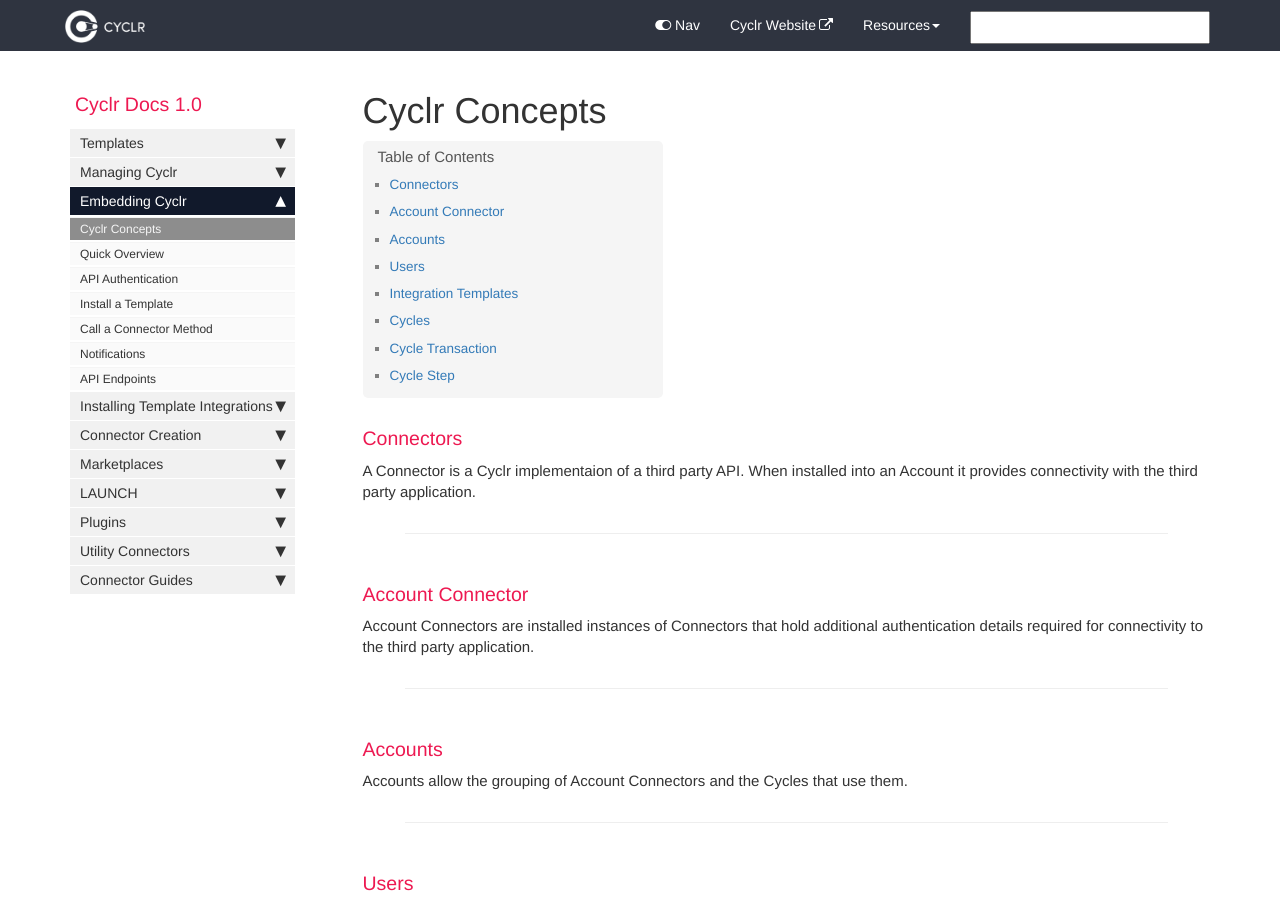
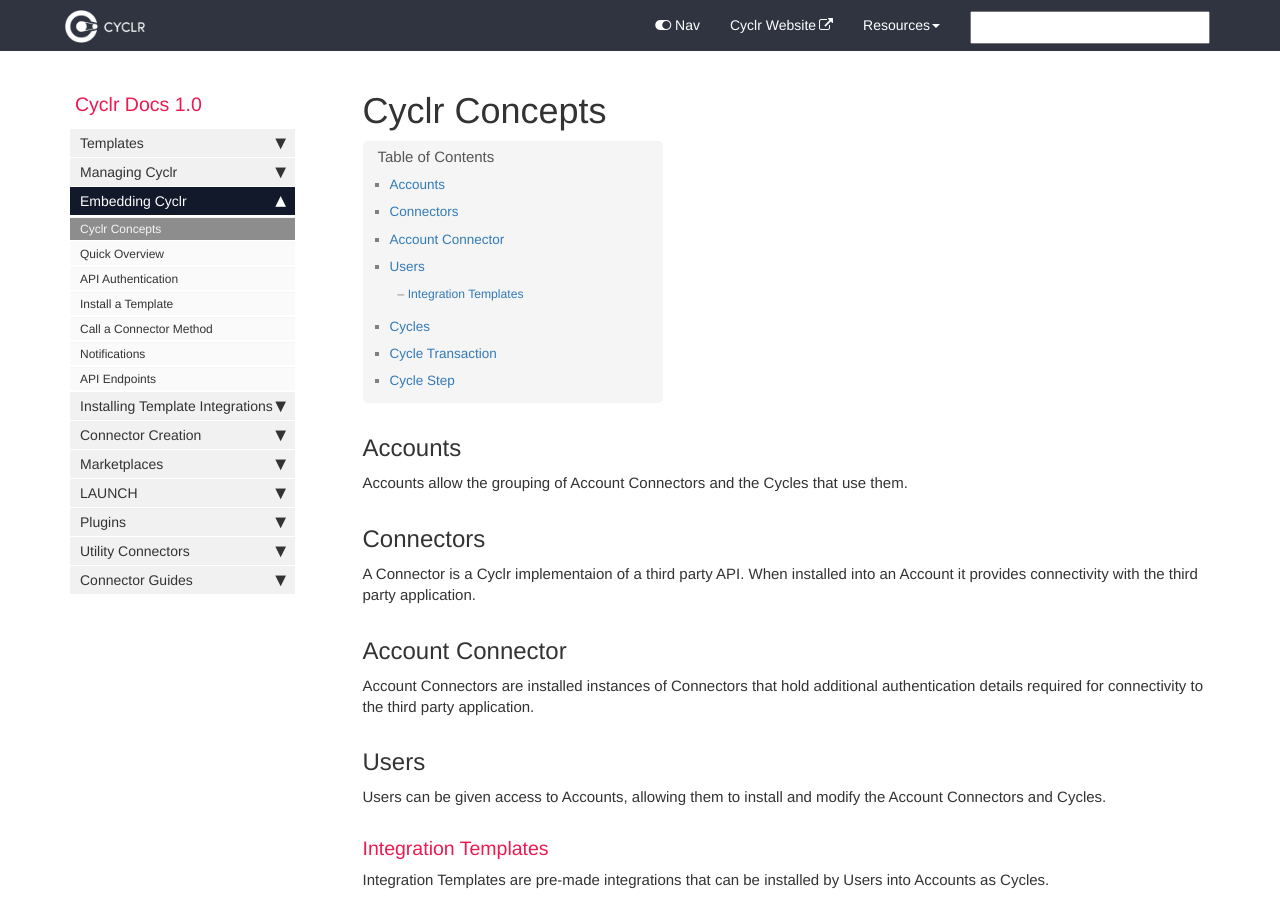
Before and after one commit to sneakysneak/docs, a Jekyll site: the page built from pages/managing-cyclr/cyclr-concepts.md, in a window 1280 px wide and 900 px high. Built offline with Jekyll 4.4.1, drawn with Linux system fonts in a browser that asks for light colours; nearby versions of some CDN libraries; comment, search, counter and statistics services are not loaded; part of the change alters nothing that is shown.

```diff
--- a/pages/embedding/cyclr-concepts.md
+++ b/pages/managing-cyclr/cyclr-concepts.md
@@ -2,51 +2,38 @@
 title: Cyclr Concepts
 sidebar: cyclr_sidebar
 permalink: cyclr-concepts
-tags: [embedding]
+tags: [managing-cyclr]
+
 ---
 
-### Connectors
+## Accounts
+
+Accounts allow the grouping of Account Connectors and the Cycles that use them.
+
+## Connectors
 
 A Connector is a Cyclr implementaion of a third party API.  When installed into an Account it provides connectivity with the third party application.
 
-* * *
-
-### Account Connector
+## Account Connector
 
 Account Connectors are installed instances of Connectors that hold additional authentication details required for connectivity to the third party application.
 
-* * *
-
-### Accounts
-
-Accounts allow the grouping of Account Connectors and the Cycles that use them.
-
-* * *
-
-### Users
+## Users
 
 Users can be given access to Accounts, allowing them to install and modify the Account Connectors and Cycles.
-
-* * *
 
 ### Integration Templates
 
 Integration Templates are pre-made integrations that can be installed by Users into Accounts as Cycles.
 
-* * *
-
-### Cycles
+## Cycles
 
 Cycles are integrations in an Account that when activated will perform the integration flow. Cycles can be triggered on a scheduled interval or by a webhook event in a third party application.
 
-* * *
-
-### Cycle Transaction
+## Cycle Transaction
 
 A Cycle Transaction is created each time a Cycle is triggered.  It segregates the request and response data relating to each Cycle Step from other data, allowing the Cycle to have multiple Transactions in progress simultaneously.
 
-* * *
-
-### Cycle Step
+## Cycle Step
 
 A Cycle is made up of a collection of Cycle Steps.  Each Cycle Step may connect with a third party API to send and/or receive data, perform a logic action such as delaying the Cycle Transaction for a period of time, or perform different actions depending on the data received from the third party API.
```
